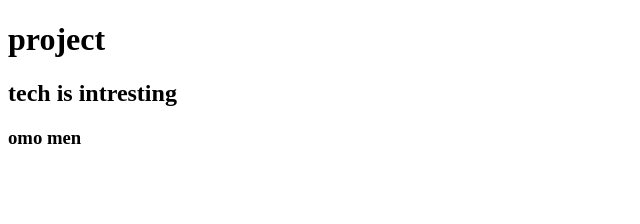
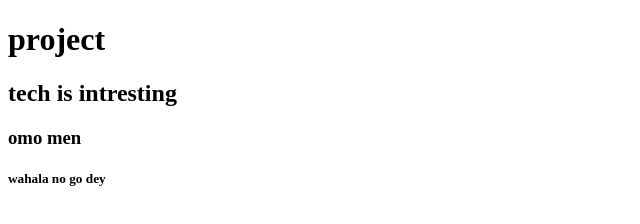
Before and after one commit to justaustinm/project, a plain HTML site: page index.html in a window 1280 px wide. Shown: the full height of the page, 0-640 px from the left. Drawn offline with Linux system fonts and the light colour scheme.

Commit message:
wahala no go dey

```diff
--- a/index.html
+++ b/index.html
@@ -10,6 +10,7 @@
         <br>
         <h2>tech is intresting</h2>
      <h3>omo men </h3>
+     <h5>wahala no go dey</h5>
     </h1>
  </body>
  </html>
```
